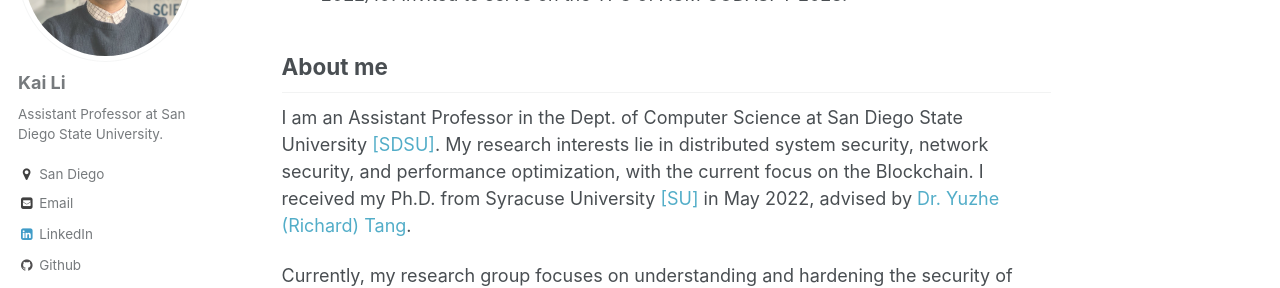
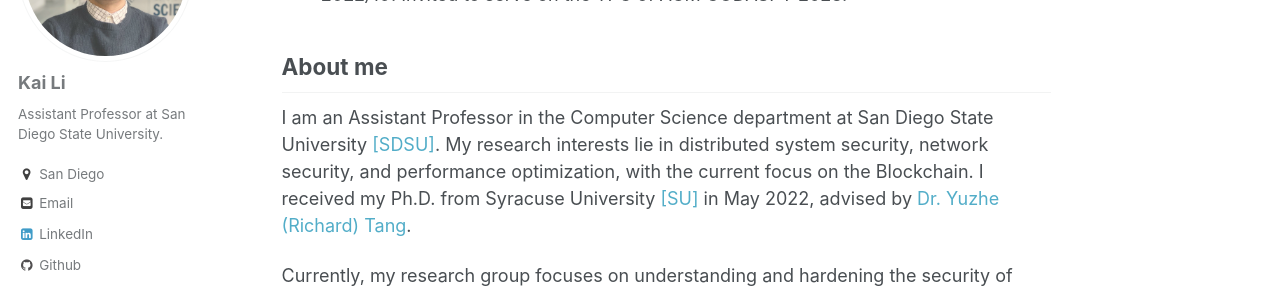
Before and after one commit to likai1993/likai1993.github.io, a Jekyll site: the page built from _pages/about.md, in a window 1280 px wide and 900 px high, scrolled down 677 px. Shown: the part 153-441 px from the top of the window. Built offline with Jekyll 4.4.1, drawn with Linux system fonts in a browser that asks for light colours; some web fonts are replaced.

Commit message:
Update about.md

```diff
--- a/_pages/about.md
+++ b/_pages/about.md
@@ -24,7 +24,7 @@ News
 
 About me
 ----
-I am an Assistant Professor in the Dept. of Computer Science at San Diego State University [[SDSU]](https://cs.sdsu.edu/). My research interests lie in distributed system security, network security, and performance optimization, with the current focus on the Blockchain. I received my Ph.D. from Syracuse University [[SU]](http://eng-cs.syr.edu/our-departments/electrical-engineering-and-computer-science) in May 2022, advised by [Dr. Yuzhe (Richard) Tang](http://tristartom.github.io/).
+I am an Assistant Professor in the Computer Science department at San Diego State University [[SDSU]](https://cs.sdsu.edu/). My research interests lie in distributed system security, network security, and performance optimization, with the current focus on the Blockchain. I received my Ph.D. from Syracuse University [[SU]](http://eng-cs.syr.edu/our-departments/electrical-engineering-and-computer-science) in May 2022, advised by [Dr. Yuzhe (Richard) Tang](http://tristartom.github.io/).
 
 Currently, my research group focuses on understanding and hardening the security of largely deployed Blockchains such as Ethereum and Bitcoin at different system layers.
 
```
